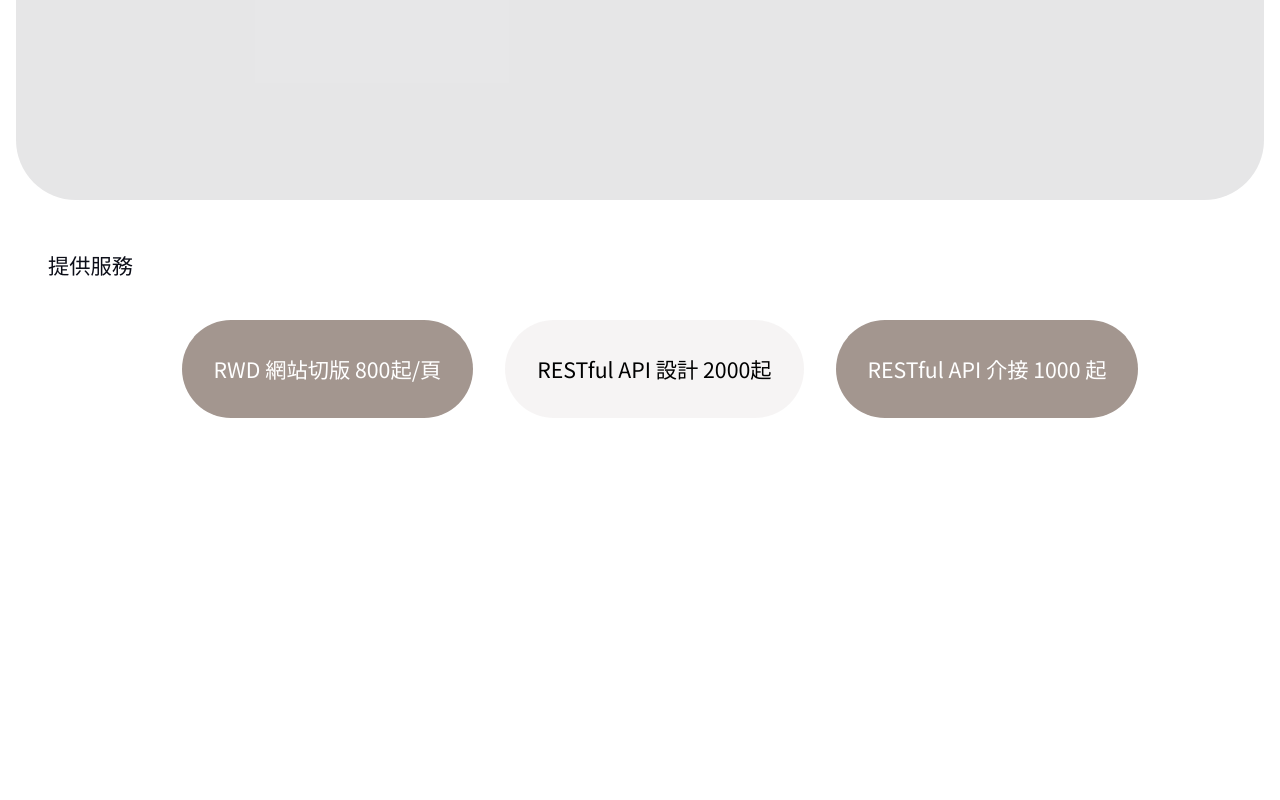
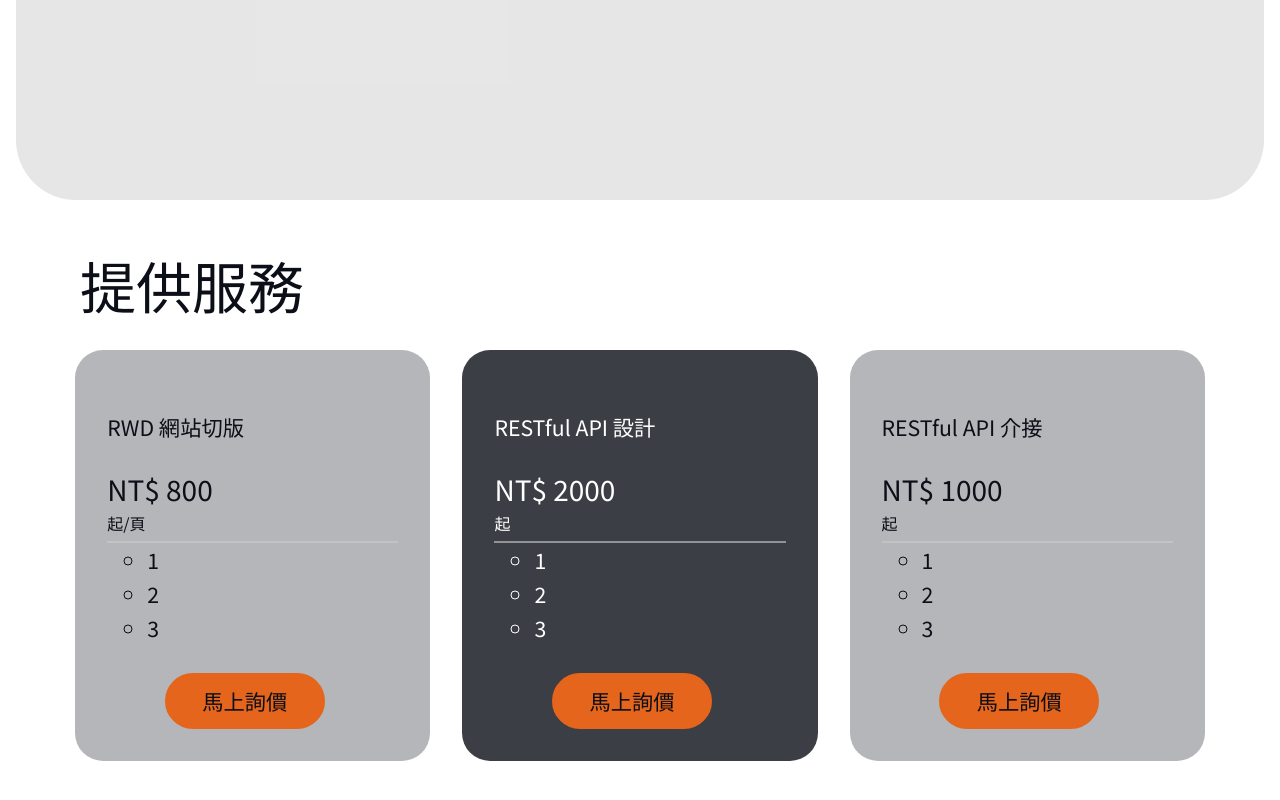
Before and after one commit to rickluo94/personal, a React (Create React App) app: page / in a window 1280 px wide. Shown: the part 934-1734 px from the top of the page. Built offline with nearby package versions, Linux system fonts and the light colour scheme.

Commit message:
[modify]調整服務項目樣式

```diff
--- a/src/components/Provide/Provide.js
+++ b/src/components/Provide/Provide.js
@@ -4,11 +4,62 @@ const Provide = () => {
   return (
     <div className={classes.pageSection}>
       <div className={classes.containerL}>
-        <div>提供服務</div>
+        <div className={classes.subject}>提供服務</div>
         <ul className={classes.ulCard}>
-          <li className={classes.liCard}>RWD 網站切版 800起/頁</li>
-          <li className={classes.liCard}>RESTful API 設計 2000起</li>
-          <li className={classes.liCard}>RESTful API 介接 1000 起</li>
+          <li className={classes.liCard}>
+            <p>RWD 網站切版</p>
+            <p>NT$ 800 </p>
+            <p>起/頁</p>
+            <ul>
+              <li>1</li>
+              <li>2</li>
+              <li>3</li>
+            </ul>
+            <a
+              target={"_blank"}
+              rel={"noreferrer"}
+              className={"button w-button"}
+              href={"https://www.facebook.com/PetBan.Studio"}
+            >
+              馬上詢價
+            </a>
+          </li>
+          <li className={classes.liCard}>
+            <p>RESTful API 設計</p>
+            <p>NT$ 2000</p>
+            <p>起</p>
+            <ul>
+              <li>1</li>
+              <li>2</li>
+              <li>3</li>
+            </ul>
+            <a
+              target={"_blank"}
+              rel={"noreferrer"}
+              className={"button w-button"}
+              href={"https://www.facebook.com/PetBan.Studio"}
+            >
+              馬上詢價
+            </a>
+          </li>
+          <li className={classes.liCard}>
+            <p>RESTful API 介接</p>
+            <p>NT$ 1000 </p>
+            <p>起</p>
+            <ul>
+              <li>1</li>
+              <li>2</li>
+              <li>3</li>
+            </ul>
+            <a
+              target={"_blank"}
+              rel={"noreferrer"}
+              className={"button w-button"}
+              href={"https://www.facebook.com/PetBan.Studio"}
+            >
+              馬上詢價
+            </a>
+          </li>
         </ul>
       </div>
     </div>
--- a/src/components/Provide/Provide.module.css
+++ b/src/components/Provide/Provide.module.css
@@ -3,7 +3,7 @@
     margin-left: 1rem;
     padding-right: 2rem;
     padding-left: 2rem;
-    background: transparent;
+    background: #ffffff;
 }
 
 .pageSection,
@@ -14,9 +14,17 @@
     border-radius: 3.75rem;
 }
 
+.subject{
+    padding-left: 2rem;
+    margin-top:20px;
+    margin-bottom: 2rem;
+    color: #0c0e18;
+    font-size: var(--fs-700);
+}
+
 .containerL {
     position: relative;
-    max-width: 81.5rem;
+    max-width: 91.5rem;
     margin-right: auto;
     margin-left: auto;
 }
@@ -25,23 +33,42 @@
     display: flex;
     flex-wrap: wrap;
     justify-content: center;
-    margin-right: 1rem;
-    margin-left: 1rem;
+    padding-left: 0px;
 }
 
 .liCard {
-    display: flex;
+    display: inline-block;
+    width: 30%;
+    text-align: center;
     margin: 1rem;
     padding: 2rem;
-    border-radius: 3.75rem;
-    color: white;
-    background: hsl(20, 10%, 60%);
+    border-radius: 1.75rem;
+    color: #0c0e18;
+    background: hsl(var(--clr-dark)/.3);
+}
+
+.liCard p{
+    text-align: left;
+    padding-top: 1.75rem;
+}
+.liCard ul{
+    text-align: left;
+    padding-bottom: 1.75rem;
+}
+
+.liCard p:first-of-type + p{
+    font-size: 1.75rem;
+}
+
+.liCard p:nth-child(3){
+    font-size: 1rem;
+    padding-top: 0;
+    border-bottom: 2px solid hsla(0,0%,80%,.6);
 }
 
 .liCard:first-of-type + .liCard{
-
-    color: black;
-    background: hsla(20, 10%, 60%,.1);
+    color: #ffffff;
+    background: hsl(var(--clr-dark)/.8);
 }
 
 .introText {
```
